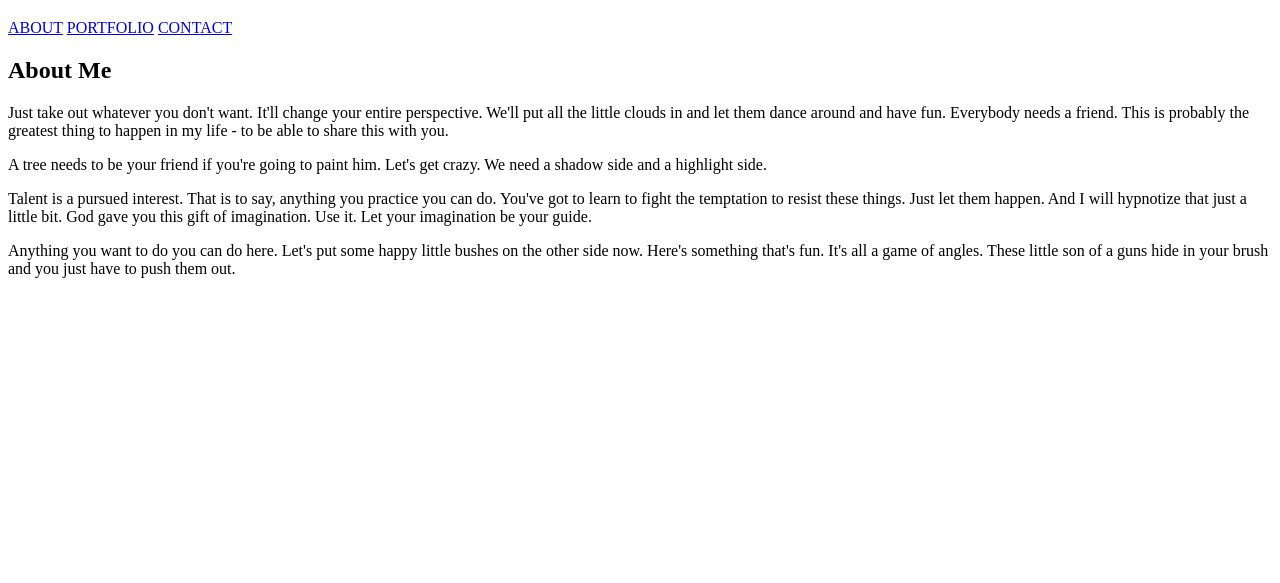
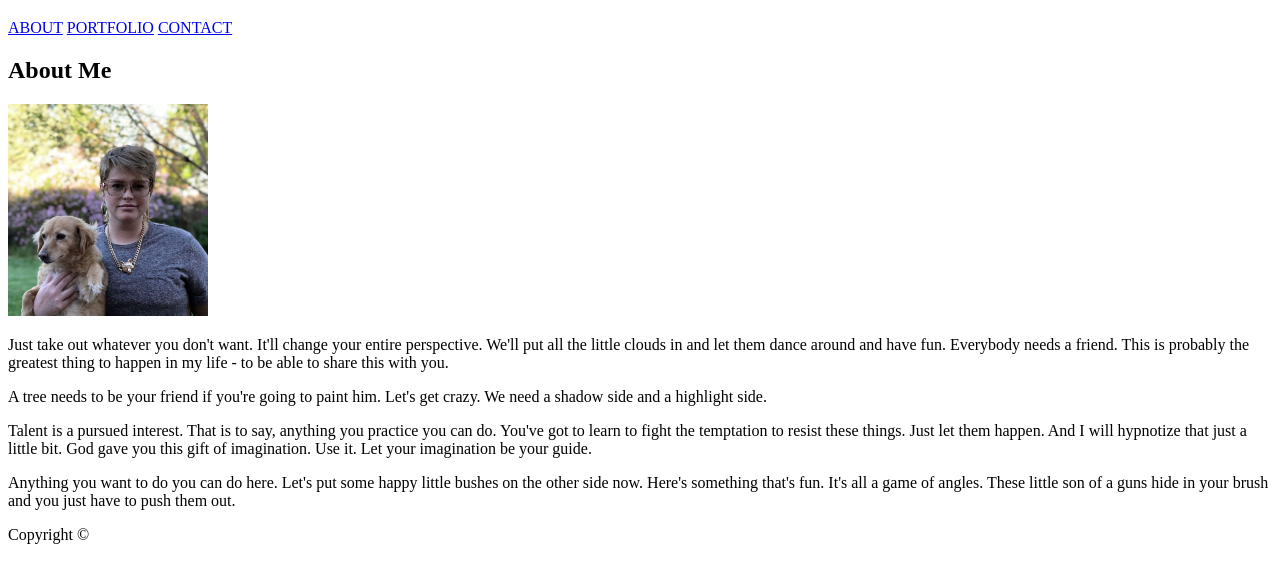
Before and after one commit to caseyisonit/Basic-Porfolio, a plain HTML site: page index.html in a window 1280 px wide. Shown: the part 61-644 px from the top of the page. Drawn offline with Linux system fonts and the light colour scheme.

Commit message:
Added headshot and footer

```diff
--- a/index.html
+++ b/index.html
@@ -14,6 +14,7 @@
     </header>
     <div>
         <h2>About Me</h2>
+        <img src="assets/images/about-casey.jpg" alt="Image of Casey holding her dog Greta" style="width:200px;"/>
         <p>Just take out whatever you don't want. It'll change your entire perspective. We'll put all the little clouds in and let them dance around and have fun. Everybody needs a friend. This is probably the greatest thing to happen in my life - to be able to share this with you.</p>
 
         <p>A tree needs to be your friend if you're going to paint him. Let's get crazy. We need a shadow side and a highlight side.</p>
@@ -21,6 +22,8 @@
         <p>Talent is a pursued interest. That is to say, anything you practice you can do. You've got to learn to fight the temptation to resist these things. Just let them happen. And I will hypnotize that just a little bit. God gave you this gift of imagination. Use it. Let your imagination be your guide.</p>
 
         <p>Anything you want to do you can do here. Let's put some happy little bushes on the other side now. Here's something that's fun. It's all a game of angles. These little son of a guns hide in your brush and you just have to push them out.</p>
-
     </div>
+    <footer>
+        <p>Copyright &copy;</p>
+    </footer>
 </body>
```
Also changed, not shown: assets/images/about-casey.jpg (added).
